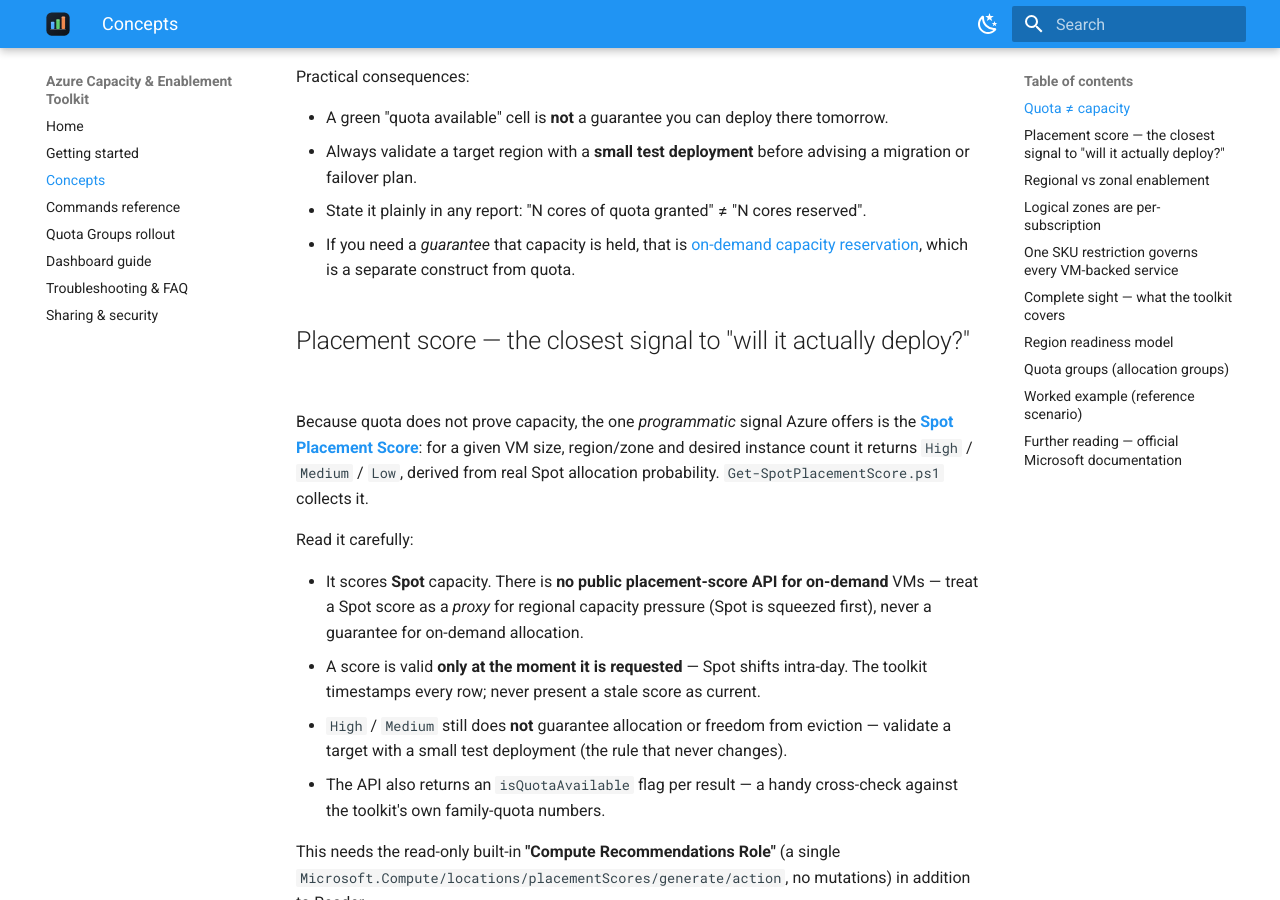
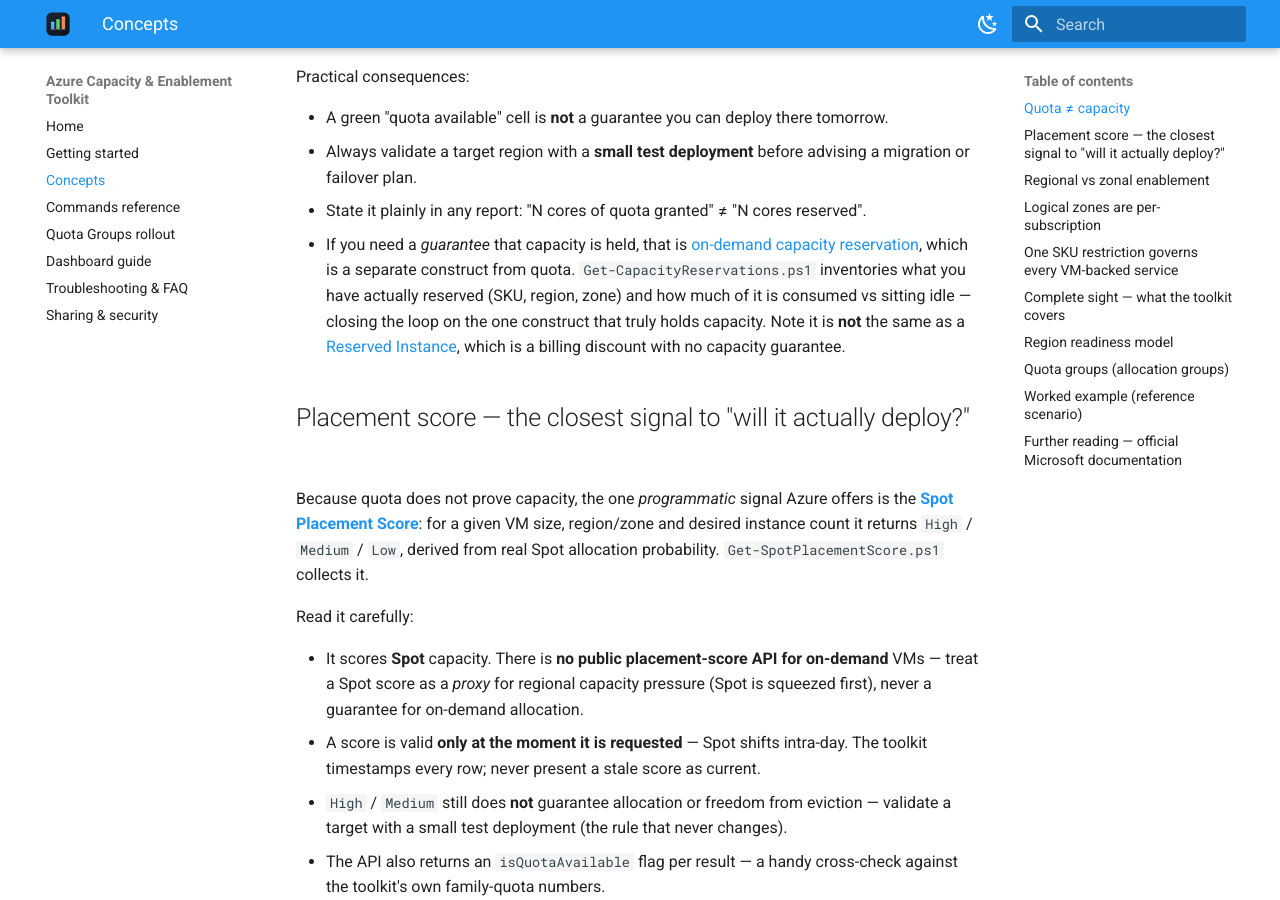
Before and after one commit to microsoft/capacity-toolkit, an MkDocs documentation site: the page built from docs/concepts.md, in a window 1280 px wide and 900 px high, scrolled down 418 px. Built offline with MkDocs 1.6.1 and Material for MkDocs 9.7.7, drawn with Linux system fonts in a browser that asks for light colours.

Commit message:
Add Capacity Reservation inventory lens (Get-CapacityReservations.ps1) (#21)
Read-only collector that enumerates Microsoft.Compute/capacityReservationGroups
and their child capacityReservations across visible subscriptions (ARM read,
api-version 2024-07-01, \=instanceView). Per reservation it reports SKU,
region, zone, reserved instance count, runtime-reserved capacity, consuming
instances, and idle / over-allocated / at-capacity flags - closing the loop on
the one construct that guarantees capacity (vs quota). Reader-only; empty and
unreadable shared-scope groups surface as explicit rows.

Docs: README services matrix + Learn links, commands scenario map, concepts
(capacity-reservation + Reserved-Instance distinction), getting-started and
AGENTS access tables, CHANGELOG. Resolves #11.

Co-authored-by: Copilot <223556219+Copilot@users.noreply.github.com>

```diff
--- a/docs/concepts.md
+++ b/docs/concepts.md
@@ -20,7 +20,11 @@ Practical consequences:
 - State it plainly in any report: "N cores of quota granted" ≠ "N cores reserved".
 - If you need a *guarantee* that capacity is held, that is
   [on-demand capacity reservation](https://learn.microsoft.com/en-us/azure/virtual-machines/capacity-reservation-overview),
-  which is a separate construct from quota.
+  which is a separate construct from quota. `Get-CapacityReservations.ps1` inventories what you have
+  actually reserved (SKU, region, zone) and how much of it is consumed vs sitting idle — closing the
+  loop on the one construct that truly holds capacity. Note it is **not** the same as a
+  [Reserved Instance](https://learn.microsoft.com/en-us/azure/cost-management-billing/reservations/save-compute-costs-reservations),
+  which is a billing discount with no capacity guarantee.
 
 ## Placement score — the closest signal to "will it actually deploy?"
 
```
Also changed, not shown: AGENTS.md (+1 -1 lines), CHANGELOG.md (+8 -0 lines), README.md (+2 -0 lines), docs/commands.md (+1 -0 lines), docs/getting-started.md (+1 -0 lines), 1 other file.
